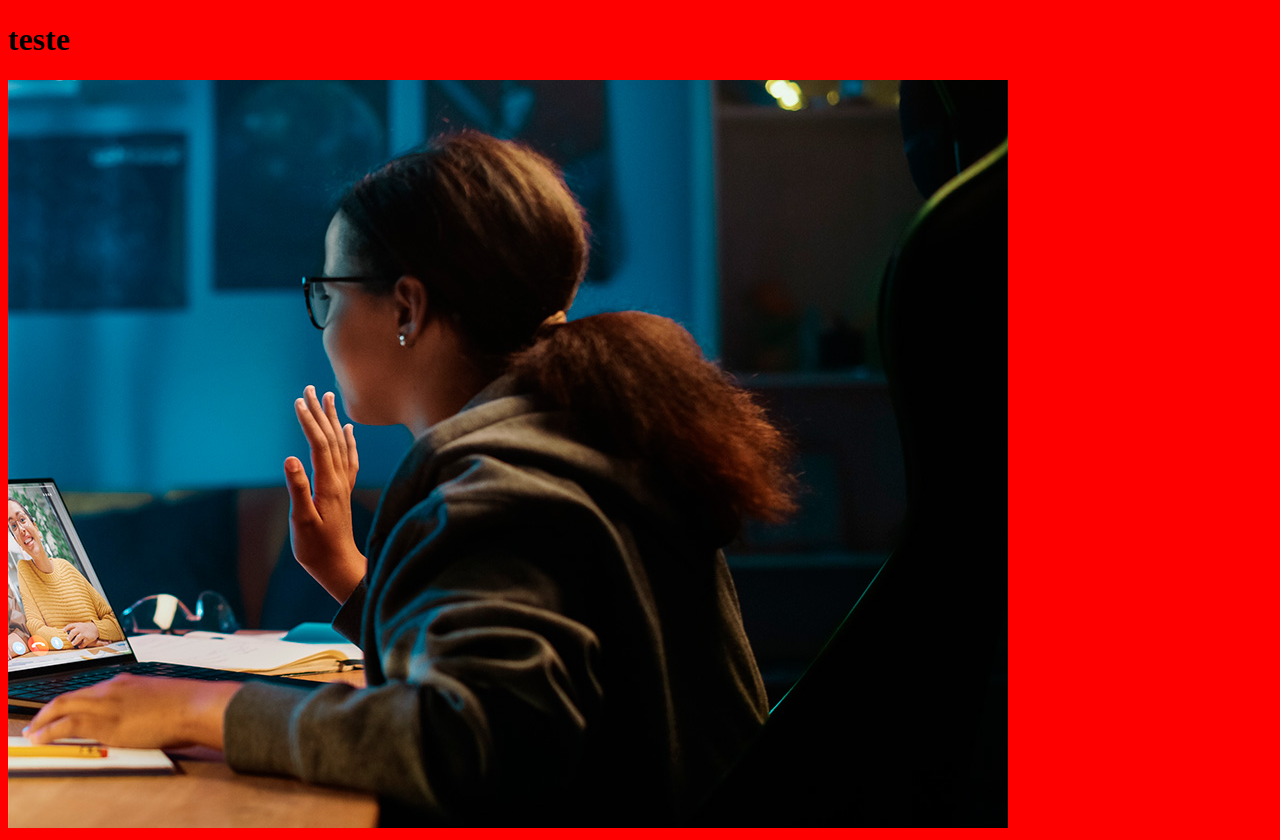
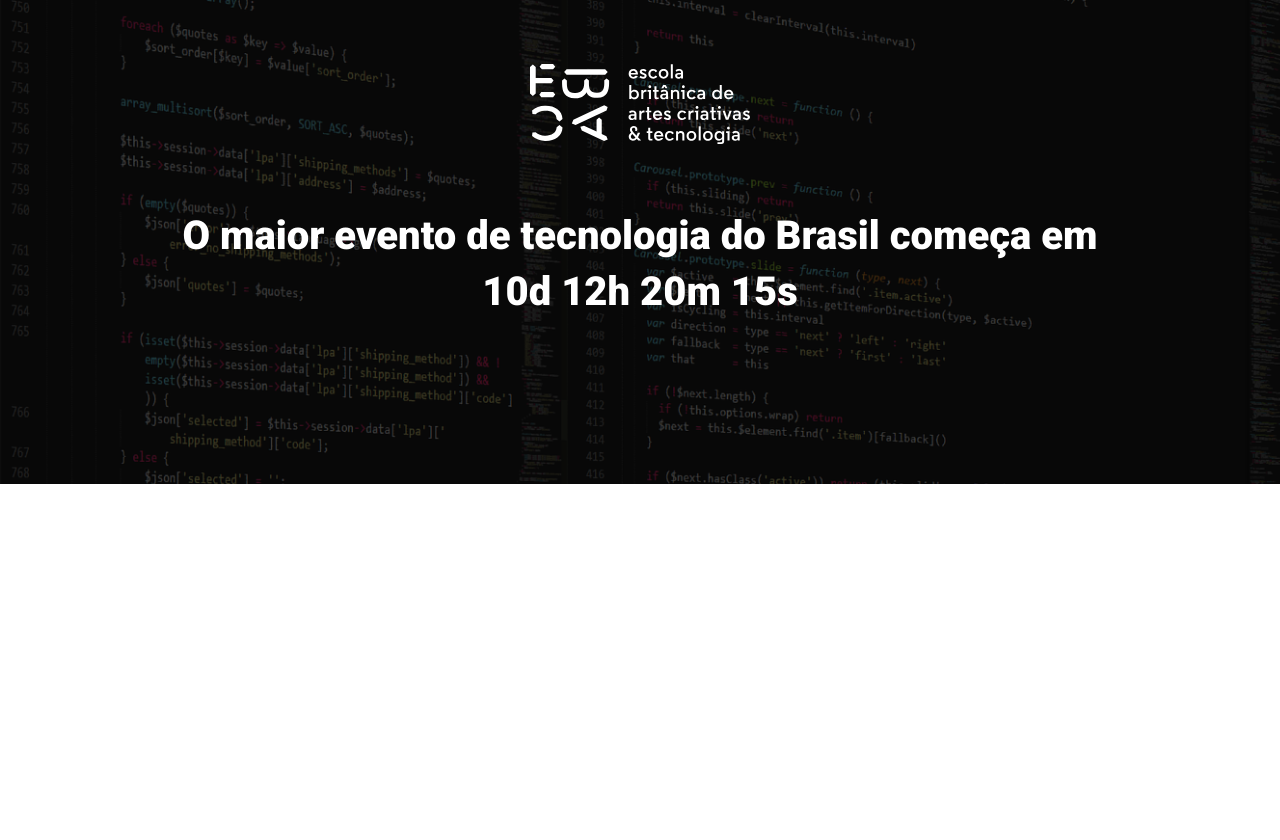
Before and after one commit to Vatuzi/LandPage_Ebac_talks, a website built with Parcel: page src/index.html in a window 1280 px wide. After the commit the page ends 800 px from the top, so only its background shows below. Built offline with nearby package versions, Linux system fonts and the light colour scheme.

Commit message:
Criando o hero

```diff
--- a/src/index.html
+++ b/src/index.html
@@ -3,12 +3,21 @@
 <head>
     <meta charset="UTF-8">
     <meta name="viewport" content="width=device-width, initial-scale=1.0">
-    <title>Document</title>
+    <title>Ebac Tech Talks</title>
+    <link rel="preconnect" href="https://fonts.googleapis.com">
+    <link rel="preconnect" href="https://fonts.gstatic.com" crossorigin>
+    <link href="https://fonts.googleapis.com/css2?family=Lobster&family=Roboto:wght@400;700;900&display=swap" rel="stylesheet">
     <link rel="stylesheet" href="styles/main.scss">
 </head>
 <body>
-    <h1>teste</h1>
-    <img src="./images/backend.png" alt="">
+    <header class="hero">
+        <div class="container">
+            <img class="hero__logo" src="./images/ebac_logo.svg" alt="">
+            <p class="hero__text">
+                O maior evento de tecnologia do Brasil começa em 10d 12h 20m 15s
+            </p>
+        </div>
+    </header>
     <script src="scripts/main.js"></script>
 </body>
 </html>
--- /dev/null
+++ b/src/styles/_hero.scss
@@ -0,0 +1,52 @@
+.hero {
+    padding-top: 64px;
+    padding-bottom: 100px;
+    background-image: url(../images/fundo.png);
+    background-repeat: no-repeat;
+    background-size: cover;
+    position: relative;
+
+    .container {
+        position: relative;
+    }
+
+    &::before {
+        position: absolute;
+        top: 0;
+        left: 0;
+        width: 100%;
+        height: 100%;
+        background-color: #000;
+        content: '';
+        opacity: .7;
+    }
+
+    &__text {
+        margin-top: 64px;
+        margin-bottom: 64px;
+        font-size: 40px;
+        line-height: 56px;
+        font-weight: 800;
+        text-align: center;
+    }
+
+    &__logo {
+        margin: 0 auto;
+        height: 80px;
+        display: block;
+    }
+
+    @media (max-width: 640px) {
+        padding: 40px 0;
+
+        &__logo {
+            height: 40px;
+        }
+
+        &__text {
+            font-size: 22px;
+            line-height: 24px;
+            margin: 24px 0;
+        }
+    }
+}
--- a/src/styles/main.scss
+++ b/src/styles/main.scss
@@ -1,3 +1,23 @@
-body{
-    background-color: red;
+@use 'hero';
+
+*{
+    margin: 0;
+    padding: 0;
+    box-sizing: border-box;
+    font-family: Roboto, sans-serif;
+    color: #fff;
 }
+
+.container {
+    max-width: 960px;
+    width: 100%;
+    margin: 0 auto;
+
+    @media (max-width: 640px) {
+        max-width: 80%;
+    }
+
+    @media (max-width: 1024px) {
+        max-width: 90%;
+    }
+}
```
